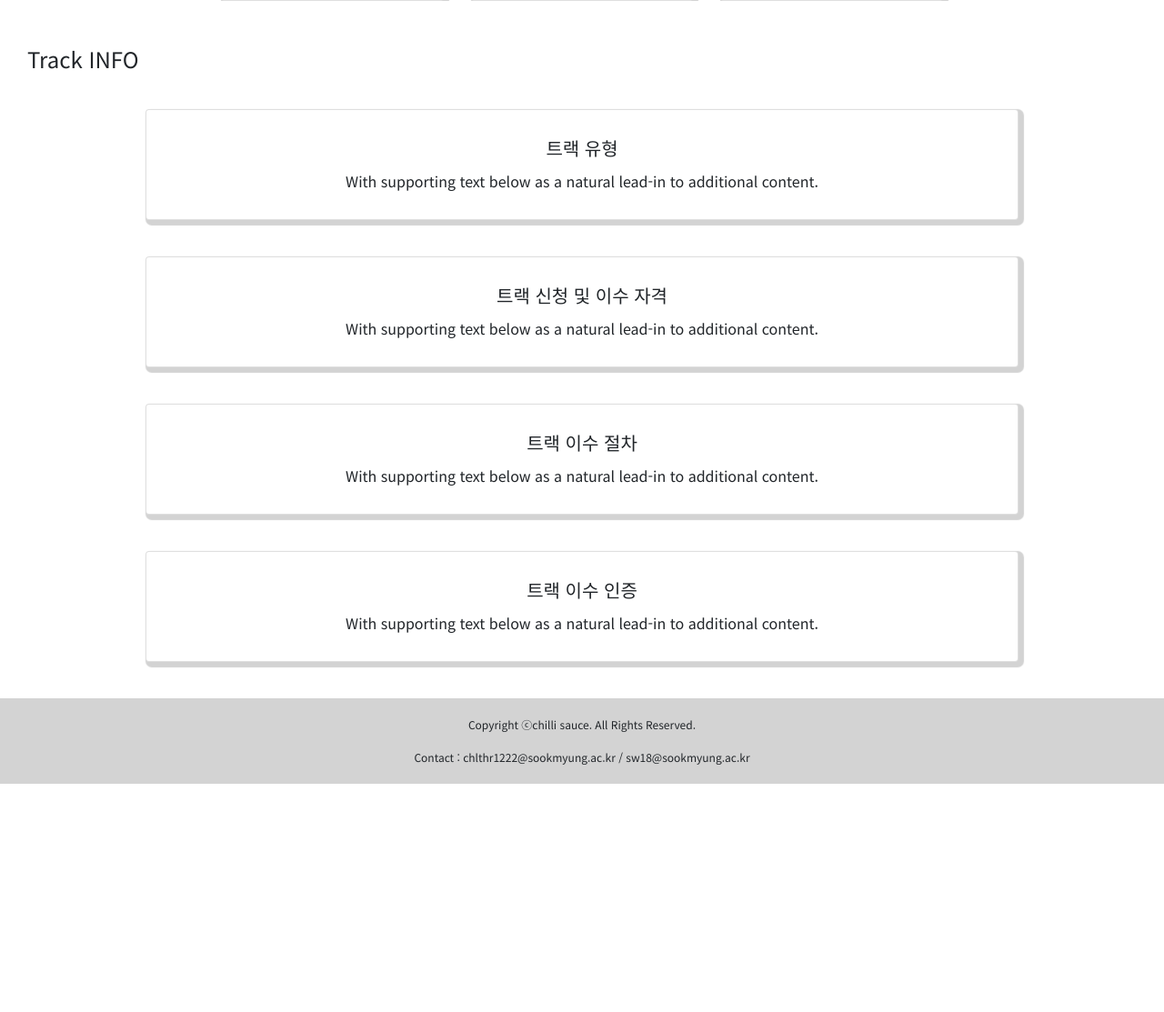
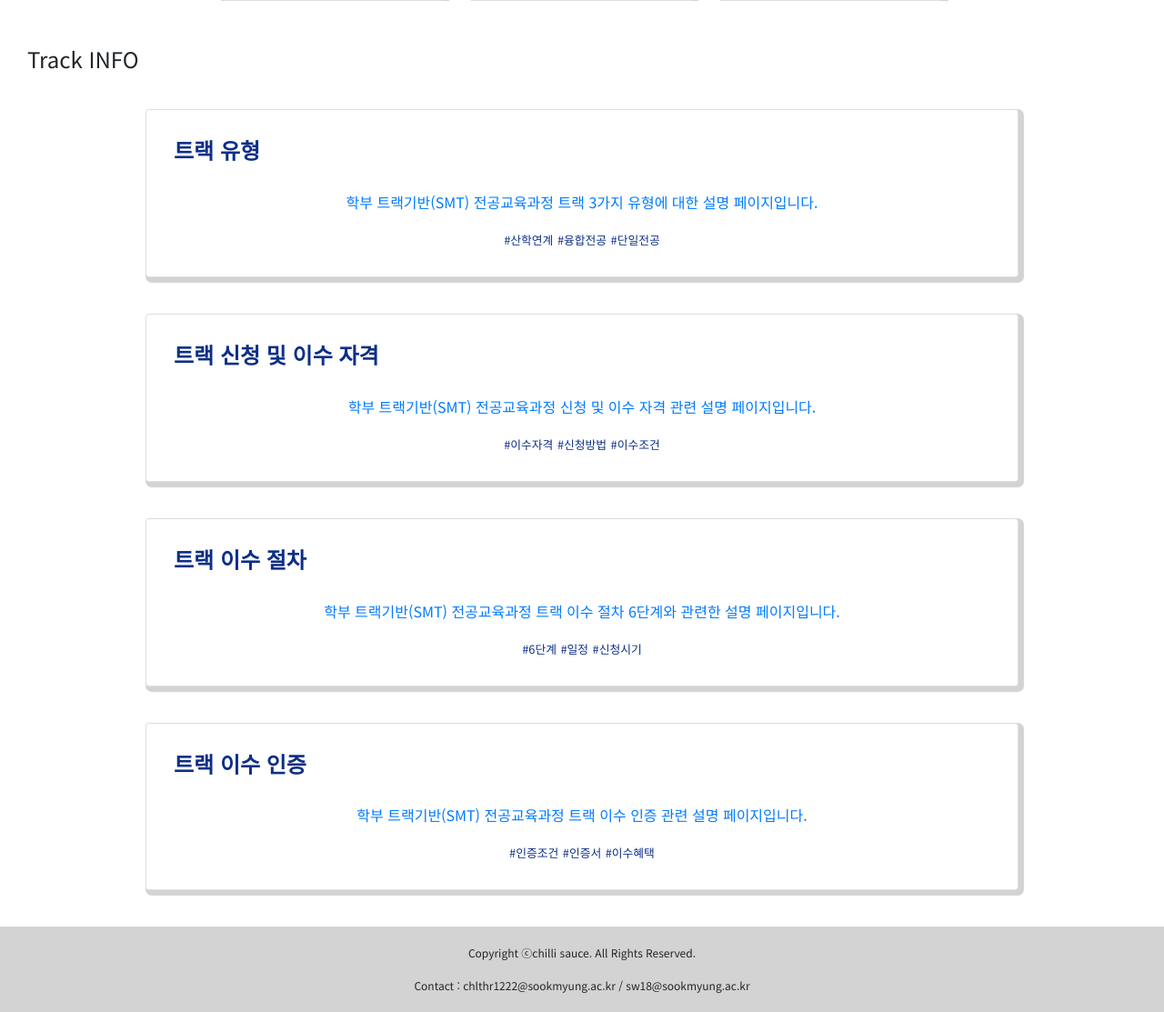
Before and after one commit to 1010Min/-chili-sauce, a Flask app: page /track-info in a window 1280 px wide. Shown: the part 632-1745 px from the top of the page at 91% size. Before the commit the page ends 1494 px from the top, so only its background shows below. Run offline with Flask 2, Linux system fonts and the light colour scheme; some libraries are stand-ins or nearby versions.

Commit message:
UPDATE : track-info 수정

```diff
--- a/templates/trackinfo.html
+++ b/templates/trackinfo.html
@@ -63,6 +63,13 @@
         .title{
             color: #0d2f87;
             font-size: 1.9rem;
+            font-weight: bold;
+            margin-bottom: 30px;
+        }
+        .title2{
+            text-align: left;
+            color: #0d2f87;
+            font-size: 1.5rem;
             font-weight: bold;
             margin-bottom: 30px;
         }
@@ -151,30 +158,42 @@
 
 <div class="main">
     <h4 style="margin-top: 50px; margin-left: 30px">Track INFO</h4>
-    <div class="card w-75">
+    <a href="track-info/1" style="text-decoration: none"><div class="card w-75">
         <div class="card-body">
-            <h5 class="card-title" >트랙 유형</h5>
-            <p class="card-text">With supporting text below as a natural lead-in to additional content.</p>
+            <h5 class="card-title title2" >트랙 유형</h5>
+            <p class="card-text">학부 트랙기반(SMT) 전공교육과정 트랙 3가지 유형에 대한 설명 페이지입니다.</p>
+            <span class="card-text" style="color: #0d2f87; font-size: 0.8rem; text-align:left">#산학연계</span>
+            <span class="card-text" style="color: #0d2f87; font-size: 0.8rem; text-align:left">#융합전공</span>
+            <span class="card-text" style="color: #0d2f87; font-size: 0.8rem; text-align:left">#단일전공</span>
         </div>
-    </div>
-    <div class="card w-75">
+    </div></a>
+    <a href="track-info/2" style="text-decoration: none"><div class="card w-75">
         <div class="card-body">
-            <h5 class="card-title">트랙 신청 및 이수 자격</h5>
-            <p class="card-text">With supporting text below as a natural lead-in to additional content.</p>
+            <h5 class="card-title title2">트랙 신청 및 이수 자격</h5>
+            <p class="card-text">학부 트랙기반(SMT) 전공교육과정 신청 및 이수 자격 관련 설명 페이지입니다.</p>
+            <span class="card-text" style="color: #0d2f87; font-size: 0.8rem; text-align:left">#이수자격</span>
+            <span class="card-text" style="color: #0d2f87; font-size: 0.8rem; text-align:left">#신청방법</span>
+            <span class="card-text" style="color: #0d2f87; font-size: 0.8rem; text-align:left">#이수조건</span>
         </div>
-    </div>
-    <div class="card w-75">
+    </div></a>
+    <a href="track-info/3" style="text-decoration: none"><div class="card w-75">
         <div class="card-body">
-            <h5 class="card-title">트랙 이수 절차</h5>
-            <p class="card-text">With supporting text below as a natural lead-in to additional content.</p>
+            <h5 class="card-title title2">트랙 이수 절차</h5>
+            <p class="card-text">학부 트랙기반(SMT) 전공교육과정 트랙 이수 절차 6단계와 관련한 설명 페이지입니다.</p>
+            <span class="card-text" style="color: #0d2f87; font-size: 0.8rem; text-align:left">#6단계</span>
+            <span class="card-text" style="color: #0d2f87; font-size: 0.8rem; text-align:left">#일정</span>
+            <span class="card-text" style="color: #0d2f87; font-size: 0.8rem; text-align:left">#신청시기</span>
         </div>
-    </div>
-    <div class="card w-75">
+    </div></a>
+    <a href="track-info/4" style="text-decoration: none"><div class="card w-75">
         <div class="card-body">
-            <h5 class="card-title">트랙 이수 인증</h5>
-            <p class="card-text">With supporting text below as a natural lead-in to additional content.</p>
+            <h5 class="card-title title2">트랙 이수 인증</h5>
+            <p class="card-text">학부 트랙기반(SMT) 전공교육과정 트랙 이수 인증 관련 설명 페이지입니다.</p>
+            <span class="card-text" style="color: #0d2f87; font-size: 0.8rem; text-align:left">#인증조건</span>
+            <span class="card-text" style="color: #0d2f87; font-size: 0.8rem; text-align:left">#인증서</span>
+            <span class="card-text" style="color: #0d2f87; font-size: 0.8rem; text-align:left">#이수혜택</span>
         </div>
-    </div>
+    </div></a>
 </div>
 
 <div class="footer">
```
